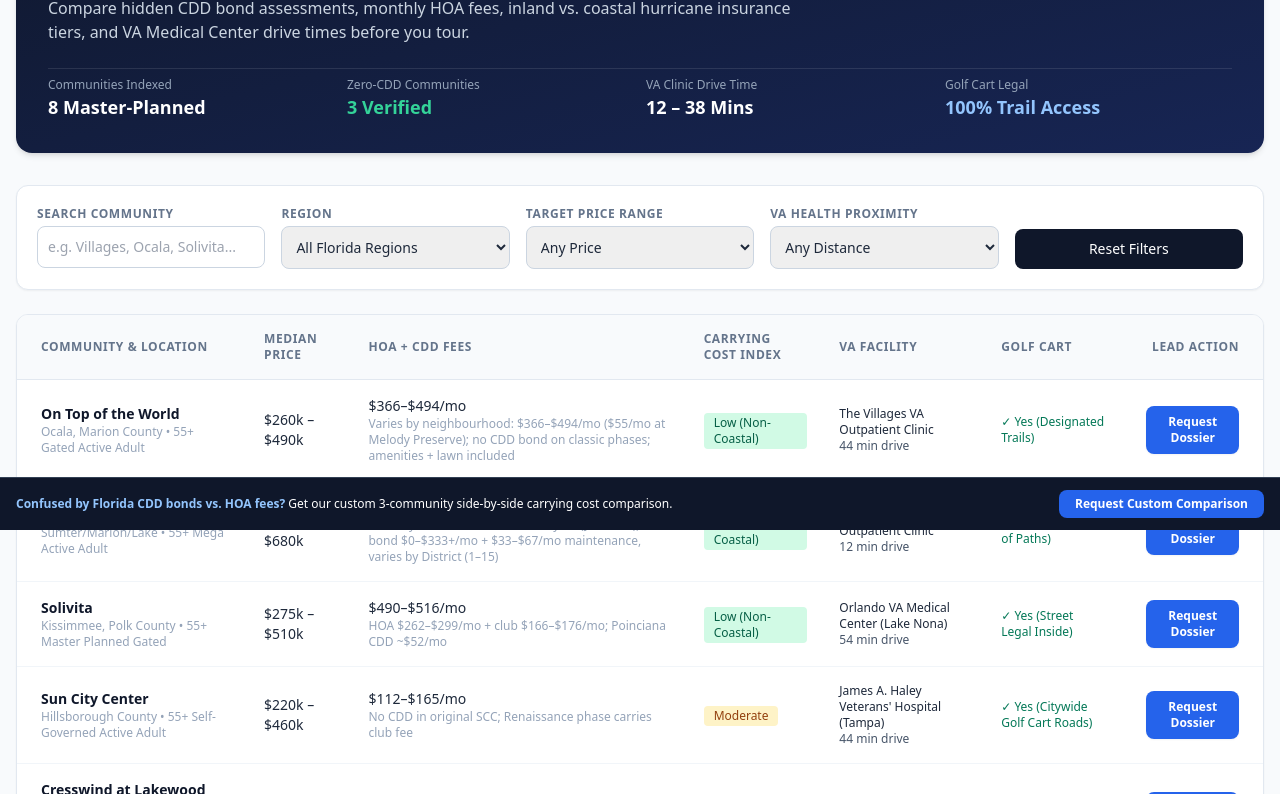
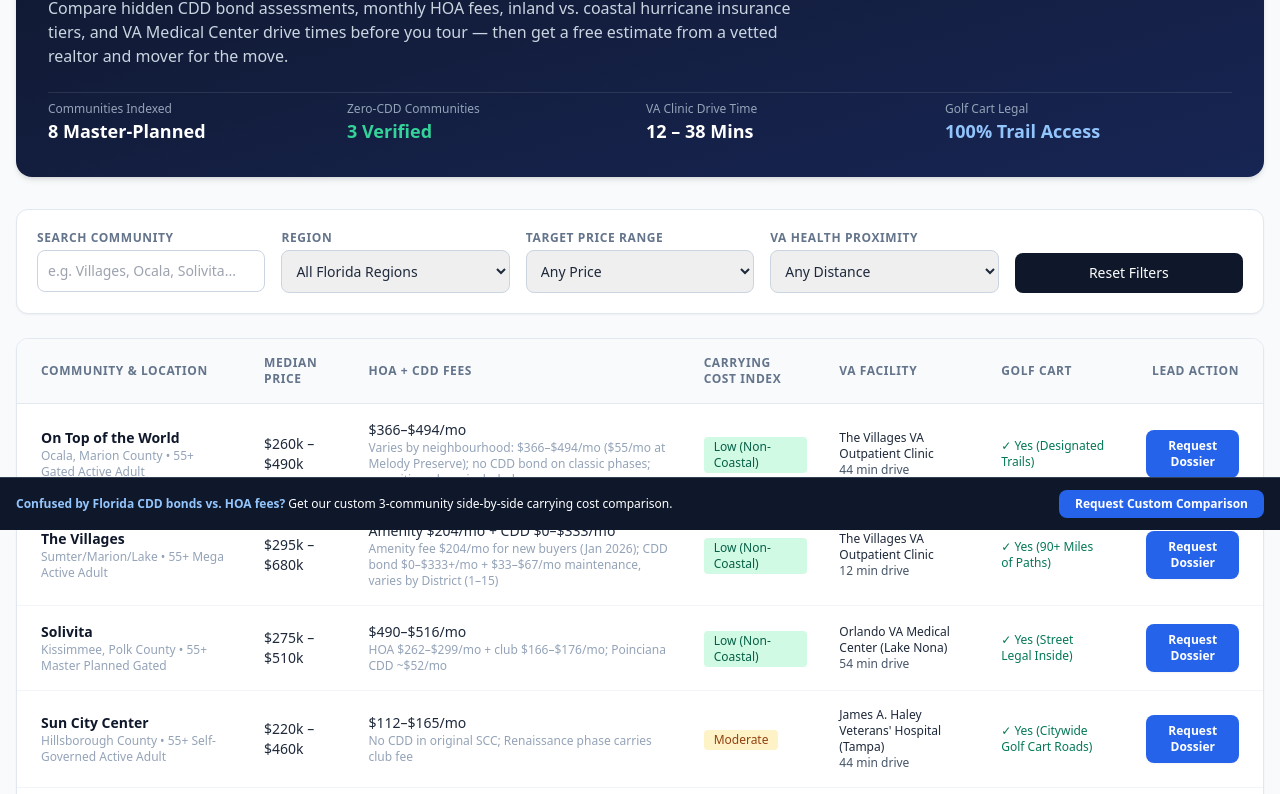
Before and after one commit to sovereign-fit/blogerr, a plain HTML site: page index.html in a window 1280 px wide. Shown: the part 270-1064 px from the top of the page. Drawn offline with nearby package versions, Linux system fonts and the light colour scheme.

Commit message:
SEO: retitle homepage for vetted agents + add agent hero line

```diff
--- a/index.html
+++ b/index.html
@@ -3,7 +3,7 @@
 <head>
   <meta charset="UTF-8" />
   <meta name="viewport" content="width=device-width, initial-scale=1.0" />
-  <title>AgentPulse.pro — 2026 Florida 55+ Senior Relocation, HOA &amp; CDD Fee Index</title>
+  <title>AgentPulse | Vetted Real Estate Agents &amp; Florida 55+ Relocation</title>
   <meta name="description" content="Compare 2026 Florida 55+ active adult communities side-by-side: CDD bond assessments, monthly HOA fees, coastal vs. inland hurricane insurance tiers, golf cart trails, and VA Medical Center drive times for The Villages, On Top of the World, Solivita, Sun City Center, Lakewood Ranch, Latitude Margaritaville, Timber Pines &amp; Valencia Grand." />
   <meta name="keywords" content="Florida 55+ communities, Florida CDD fees, Florida 55+ communities with no CDD fee, The Villages HOA and CDD fees, On Top of the World Ocala, Solivita Kissimmee, Sun City Center FL, Latitude Margaritaville Daytona, Timber Pines Spring Hill, Valencia Grand Boynton Beach, Cresswind Lakewood Ranch, Chester County PA to Florida senior relocation, Florida retirement carrying cost index" />
   <meta name="author" content="AgentPulse.pro — Florida Senior Relocation Intelligence" />
@@ -16,7 +16,7 @@
   <meta property="og:type" content="website" />
   <meta property="og:site_name" content="AgentPulse.pro" />
   <meta property="og:url" content="https://agentpulse.pro/" />
-  <meta property="og:title" content="AgentPulse.pro — The True Carrying-Cost Index for Florida 55+ Communities" />
+  <meta property="og:title" content="AgentPulse | Vetted Real Estate Agents &amp; Florida 55+ Relocation" />
   <meta property="og:description" content="Compare hidden CDD bond assessments, monthly HOA fees, inland vs. coastal hurricane insurance tiers, and VA Medical Center drive times across 8 premier Florida 55+ communities before you tour." />
   <meta property="og:image" content="https://agentpulse.pro/og-image.png" />
   <meta property="og:image:width" content="1200" />
@@ -210,7 +210,7 @@
             The True Carrying-Cost Index for Florida 55+ Communities
           </h1>
           <p class="text-slate-300 text-sm md:text-base mb-6">
-            Compare hidden CDD bond assessments, monthly HOA fees, inland vs. coastal hurricane insurance tiers, and VA Medical Center drive times before you tour.
+            Compare hidden CDD bond assessments, monthly HOA fees, inland vs. coastal hurricane insurance tiers, and VA Medical Center drive times before you tour — then get a free estimate from a vetted realtor and mover for the move.
           </p>
         </div>
         <div class="grid grid-cols-2 md:grid-cols-4 gap-3 pt-2 border-t border-white/10 text-xs">
```
